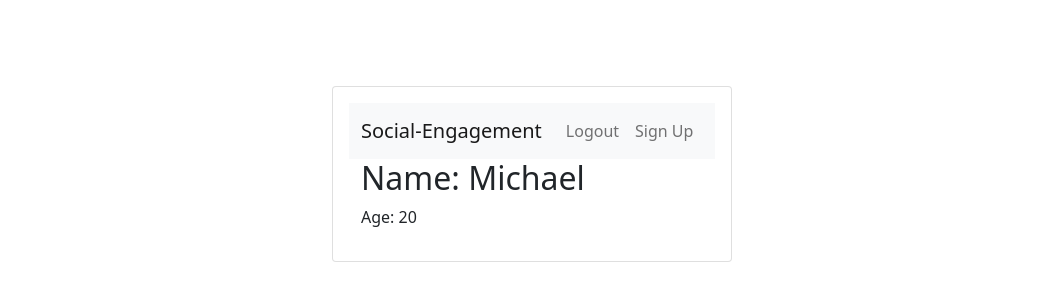
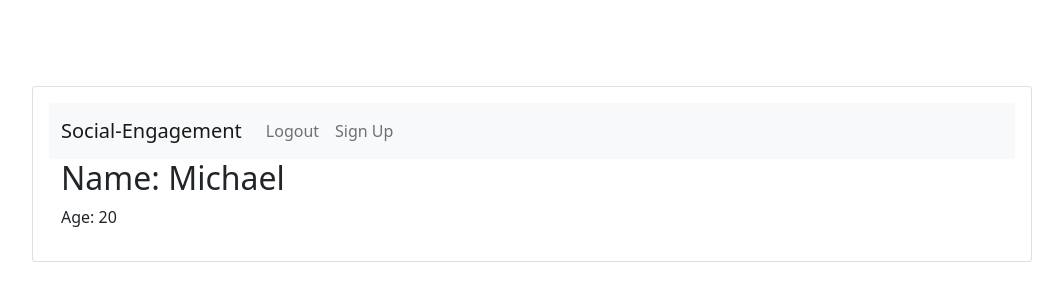
Before and after one commit to qrkwang/TT3_14, a React (Create React App) app in the folder frontend/: page /homepage in a window 1280 px wide. Shown: the part 226-526 px from the top of the page, without its empty margins (108-1171 px from the left). Built offline with nearby package versions, Linux system fonts and the light colour scheme.

Commit message:
changed max width

```diff
--- a/frontend/src/components/App.js
+++ b/frontend/src/components/App.js
@@ -8,7 +8,7 @@ function App() {
   return (
     <Container className='d-flex align-items-center justify-content-center'
       style={{ minHeight: '100vh' }}>
-      <div className='w-100' style={{ maxWidth: '400px' }}>
+      <div className='w-100' style={{ maxWidth: '1000px' }}>
         <Router>
           <Routes>
             <Route path='/signup' element={<Signup />} />
```
